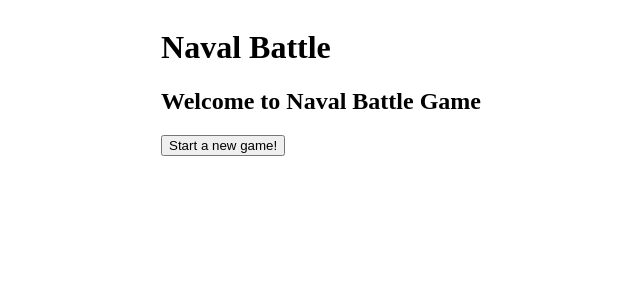
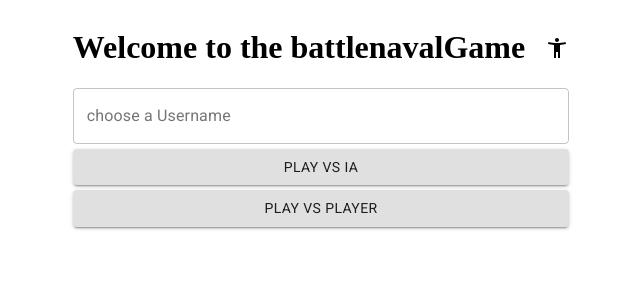
Before and after one commit to LucaMaggioli/FlaskCrudNaval, a React (Create React App) app in the folder frontend-web/: page / in a window 1280 px wide. Shown: the top 300 px of the page, without its empty margins (319-959 px from the left). Built offline with nearby package versions, Linux system fonts and the light colour scheme.

Commit message:
add: adding material-ui module for react, wip: creating interface of Home-PlayerPage

```diff
--- a/frontend-web/package.json
+++ b/frontend-web/package.json
@@ -3,6 +3,7 @@
   "version": "0.1.0",
   "private": true,
   "dependencies": {
+    "@material-ui/core": "^4.11.4",
     "@testing-library/jest-dom": "^5.11.4",
     "@testing-library/react": "^11.1.0",
     "@testing-library/user-event": "^12.1.10",
--- a/frontend-web/src/App.js
+++ b/frontend-web/src/App.js
@@ -3,6 +3,7 @@ import { ThemeProvider } from "styled-components";
 import Routes from "./Routes";
 import { NavalBattleContextProvider } from "./hooks/NavalBattleContextProvider";
 import Box from "./styled-components/Box";
+import "@fontsource/roboto";
 
 const theme = {
   textPrimary: "#ffffff",
--- a/frontend-web/src/Components/Pages/UserPage.js
+++ b/frontend-web/src/Components/Pages/UserPage.js
@@ -1,8 +1,32 @@
+import AccessibilityNewIcon from "@material-ui/icons/AccessibilityNew";
+import { Box, TextField, Button } from "@material-ui/core";
+
+const rowStyle = {
+  display: "flex",
+  flexDirection: "row",
+  alignItems: "center",
+  gridGap: "20px",
+};
+const columnStyle = {
+  display: "flex",
+  flexDirection: "column",
+};
 export default function UserPage() {
-  <>
-    <h1>Welcome to the battlenavalGame</h1>
-    <p>choose a Username:</p>
-    <button>Play vs Ia</button>
-    <button>Play vs Player</button>
-  </>;
+  return (
+    <Box style={columnStyle}>
+      <Box style={rowStyle}>
+        <h1>Welcome to the battlenavalGame</h1>
+        <AccessibilityNewIcon></AccessibilityNewIcon>
+      </Box>
+      <Box style={{ display: "flex", flexDirection: "column", gridGap: "5px" }}>
+        <TextField
+          id="standard-basic"
+          variant="outlined"
+          label="choose a Username"
+        />
+        <Button variant="contained">Play vs Ia</Button>
+        <Button variant="contained">Play vs Player</Button>
+      </Box>
+    </Box>
+  );
 }
--- a/frontend-web/src/Routes.js
+++ b/frontend-web/src/Routes.js
@@ -18,7 +18,7 @@ function Routes() {
         <Route path="/game" component={Game} />
         <Route path="/UserPage" component={UserPage} />
         <Route path="/loading" component={Loader} />
-        <Route path="/" component={Home} />
+        <Route path="/" component={UserPage} />
       </Switch>
     </React.Suspense>
   );
```
Also changed, not shown: 2 other files (tests, documents, lock files or other folders).
